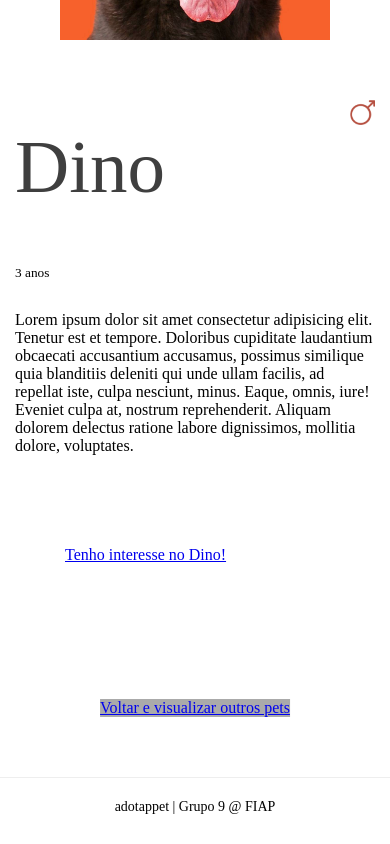
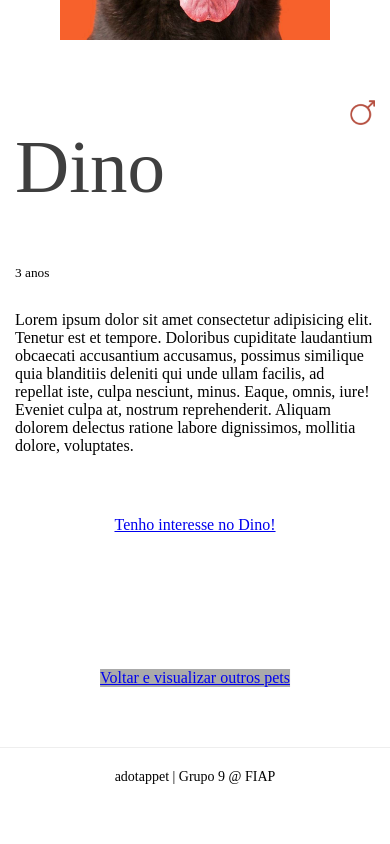
Before and after one commit to FIAP-Adotappet/adotappet-web, a Next.js app: page /pet/1 in a window 390 px wide. Shown: the part 444-1288 px from the top of the page. After the commit the page ends 1258 px from the top, so only its background shows below. Built offline with nearby package versions, Linux system fonts and the light colour scheme.

Commit message:
Small responsive fix

```diff
--- a/styles/Pet.module.scss
+++ b/styles/Pet.module.scss
@@ -55,6 +55,13 @@
 		div {
 			margin-top: 30px;
 			width: 100%;
+
+			> a {
+				margin-top: 30px;
+				position: relative;
+				left: 50%;
+				transform: translateX(-50%);
+			}
 		}
 	}
 }
```
